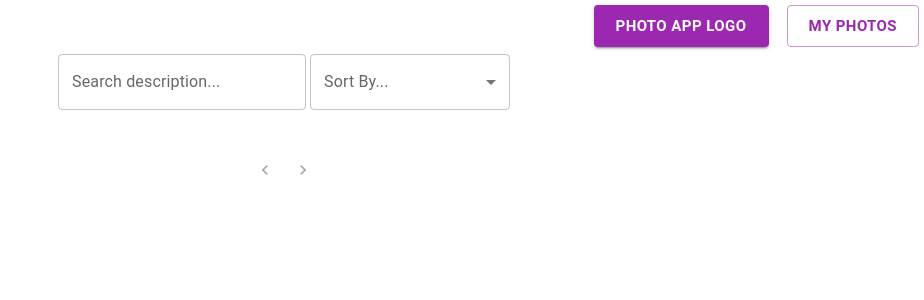
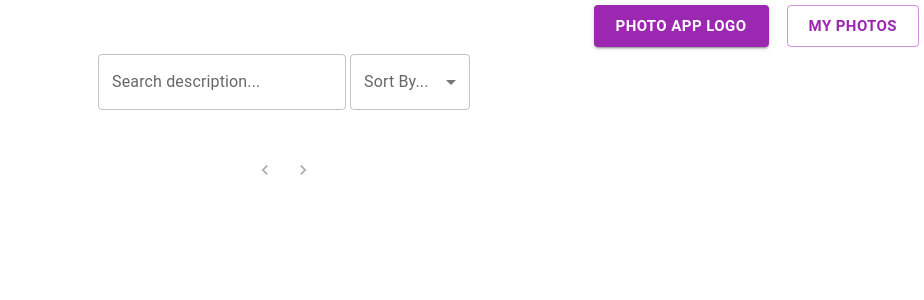
Before and after one commit to MarinaRobleno/Photo-App-Logo, a React (Create React App) app: page /my-photos in a window 1280 px wide. Shown: the top 300 px of the page, without its empty margins (356-1280 px from the left). Built offline with nearby package versions, Linux system fonts and the light colour scheme.

Commit message:
Css changes and tags color changed to purple

```diff
--- a/src/components/MyPhotos.jsx
+++ b/src/components/MyPhotos.jsx
@@ -110,7 +110,7 @@ export function MyPhotos() {
                     direction="row"
                     justifyContent="center">
                     <TextField id="outlined-basic" label="Search description..." variant="outlined" onChange={handleSearchDescription} style={{ margin: 2 }}/>
-                    <Box sx={{ minWidth: 200 }} style={{ margin: 2 }}>
+                    <Box sx={{ minWidth: 120 }} style={{ margin: 2 }}>
                         <FormControl fullWidth >
                             <InputLabel id="demo-simple-select-label">Sort By...</InputLabel>
                             <Select
@@ -131,7 +131,7 @@ export function MyPhotos() {
             </div>
             <Stack direction="row" spacing={1} style={{ justifyContent: 'center', marginTop: 10 }}>
                 {existingTags.map((tag) => (
-                    <Chip key={tag} label={tag} value={tag} onDelete={() => handleDeleteTag(tag)} />)
+                    <Chip color='secondary' key={tag} label={tag} value={tag} onDelete={() => handleDeleteTag(tag)} />)
                 )}
             </Stack>
             <Grid container
--- a/src/components/Search.jsx
+++ b/src/components/Search.jsx
@@ -52,7 +52,7 @@ export function Search() {
                 direction="row"
                 justifyContent="center"
                 alignItems="flex-start" >
-                <TextField id="outlined-basic" label="Start searching here..." value={term} variant="outlined" onChange={setSearchTerm}/>
+                <TextField id="outlined-basic" label="Start searching here..." value={term} variant="outlined" onChange={setSearchTerm} style={{ width: 500 }}/>
             </Grid>
         </div>
         <div>
```
